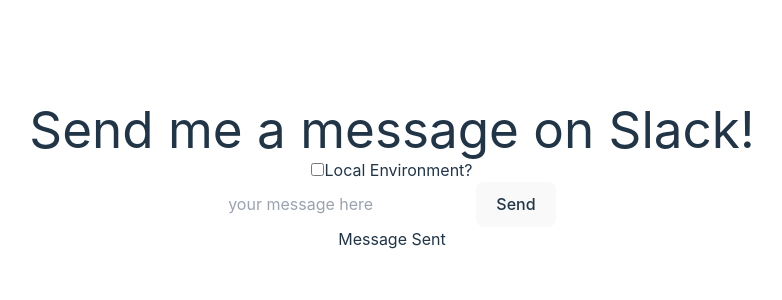
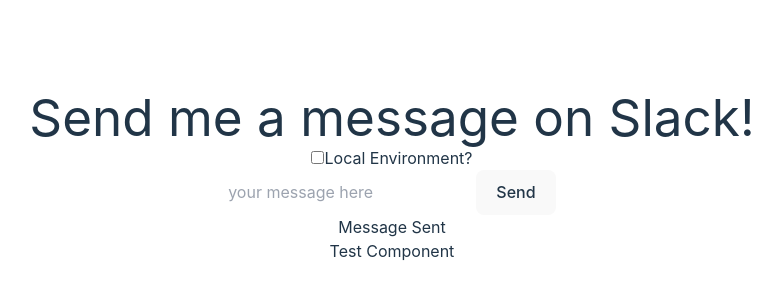
Before and after one commit to yurivasconcelos/old-yurivasconcelos.github.io, a React (Vite) app: page / in a window 1280 px wide. Shown: the part 224-524 px from the top of the page, without its empty margins (248-1030 px from the left). Built offline with nearby package versions, Linux system fonts and the light colour scheme.

Commit message:
adding test component

```diff
--- a/src/App.tsx
+++ b/src/App.tsx
@@ -3,6 +3,7 @@
 // import { Effect } from './components/Effect';
 // import { FetchComponent } from './components/Fetch';
 import { SlackComponent } from './components/SlackComponent';
+import { TestComponent } from './components/TestsComponent';
 
 function App() {
 
@@ -13,6 +14,7 @@
         <Effect name={count.toString()}></Effect>
         <FetchComponent></FetchComponent> */}
         <SlackComponent/>
+        <TestComponent/>
       </div>
     </>
   );
--- a/src/components/SlackComponent.tsx
+++ b/src/components/SlackComponent.tsx
@@ -15,7 +15,7 @@
             id='default-checkbox'
             type='checkbox'
             onChange={(e) => setIsLocal(e.target.checked)}
-            className='w-4 h-4 text-blue-600 bg-gray-100 border-gray-300 rounded focus:ring-blue-500 dark:focus:ring-blue-600 dark:ring-offset-gray-800 focus:ring-2 dark:bg-gray-700 dark:border-gray-600'
+            className='form-checkbox h-6 w-6 text-green-600 rounded border-green-300 focus:ring-green-500'
           />
           <label className='ms-2 text-sm font-medium text-gray-900 dark:text-gray-300'>Local Environment?</label>
         </div>
--- /dev/null
+++ b/src/components/TestsComponent.tsx
@@ -0,0 +1,16 @@
+export function TestComponent() {
+  return (
+    <>
+      <div>
+        <p className='text-4xl font-bold mb-5'>Test Component</p>
+
+
+
+
+
+
+
+      </div>
+    </>
+  );
+}
```
